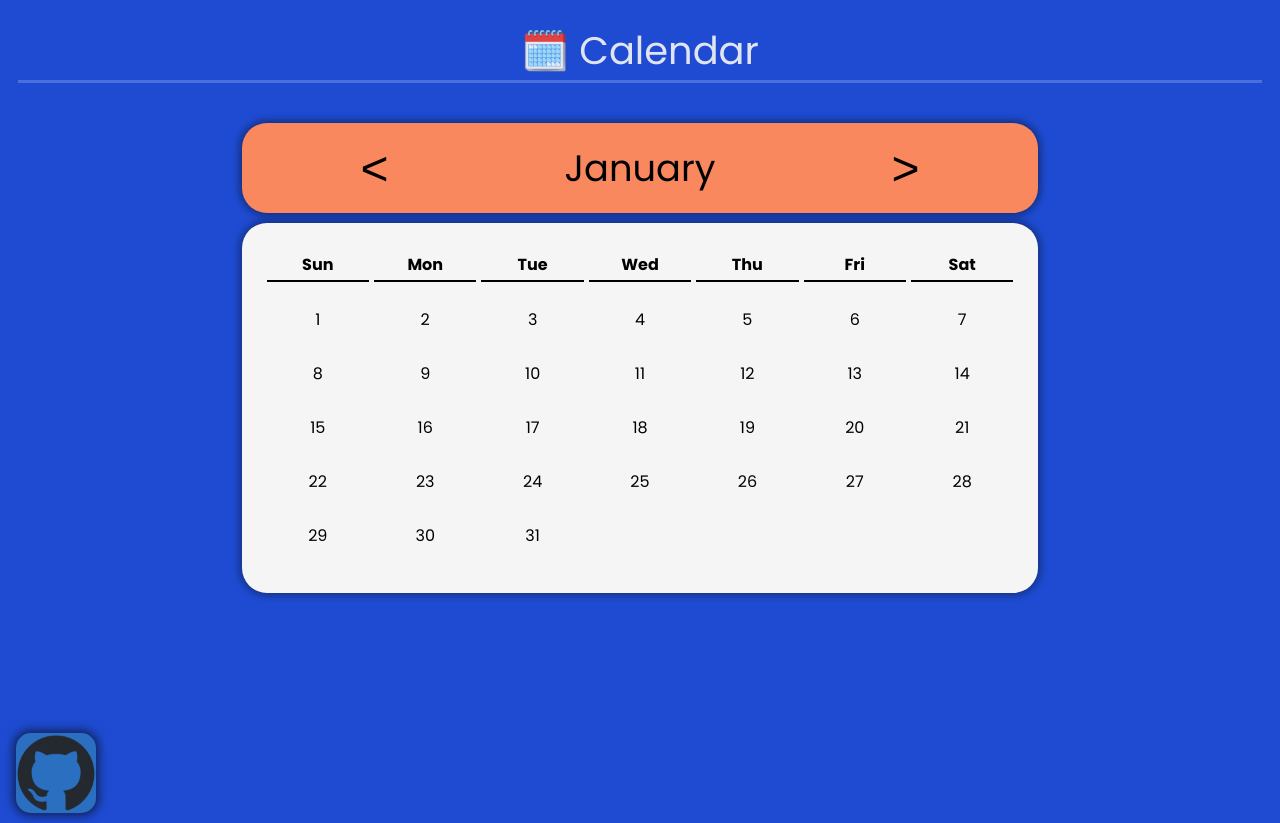
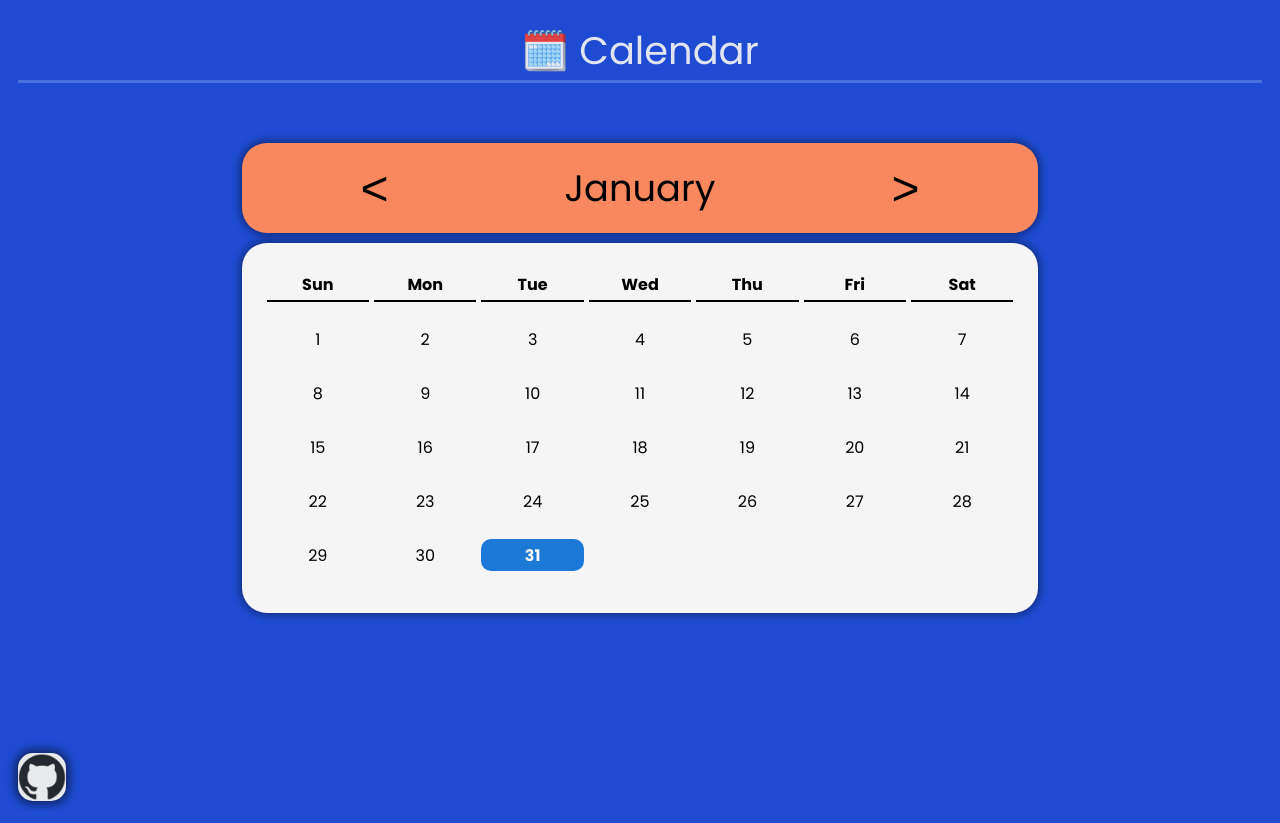
Before and after one commit to josemdc17/calendarapp, a React (Vite) app: page / in a window 1280 px wide. Built offline with nearby package versions, Linux system fonts and the light colour scheme.

Commit message:
fixed logic and styles

```diff
--- a/src/components/calendar.jsx
+++ b/src/components/calendar.jsx
@@ -1,6 +1,16 @@
 import { useState } from "react";
 
 const Calendar = () => {
+
+  let date = new Date();
+
+  let month = date.getMonth();
+
+
+
+  const [value, setValue] = useState(month)
+
+
   const monthDays = {
     0: { days: 31, name: "January", firstDay: 0 },
     1: { days: 28, name: "February", firstDay: 3 },
@@ -16,12 +26,6 @@ const Calendar = () => {
     11: { days: 31, name: "December", firstDay: 5 },
   };
 
-  let date = new Date();
-  let month = date.getMonth();
-  let day = date.getDate();
-
-  const [value, setValue] = useState(month)
-
   const moveBackward = () => {
     if(value !== 0){
       setValue(value - 1)
@@ -35,17 +39,19 @@ const Calendar = () => {
   }
 
   const listDays = [];
-
   const days = monthDays[value].days;
   const monthName = monthDays[value].name;
   const totalOfEmptyDays = monthDays[value].firstDay;
+  // for this system, the first day of the month will be equals to 0, since there will be be no day 0 in real life.
+  let day = date.getDate() - 1;
+
   let j = 0;
 
   for (let i = 0; i < (days + totalOfEmptyDays); i++) {
     if (i < totalOfEmptyDays) {
       listDays.push(<div key={i}></div>);
     } else {
-      if(i  === day + totalOfEmptyDays && value === month){
+      if(i === day + totalOfEmptyDays && value === month){
         listDays.push(<div className="days-item" id="presentDay" key={i}>{j + 1}</div>);
         j++;
       } else {
@@ -55,8 +61,6 @@ const Calendar = () => {
 
     }
   }
-
-  console.log(day)
 
   return (
     <div className="calendarWrapper">
--- a/src/index.css
+++ b/src/index.css
@@ -13,7 +13,7 @@ body {
   opacity: 0.9;
   text-align: center;
   margin-top: 20px;
-  margin-bottom: 40px;
+  margin-bottom: 60px;
   display: grid;
   place-content: center;
 }
@@ -110,31 +110,31 @@ button:hover {
   display: grid;
   grid-template-columns: 1fr 1fr;
   place-content: center;
-  transition: 2s;
-  width: 19em;
+  transition: 1s;
+  width: 11em;
 }
 
 .phrase {
   display: grid;
-  font-size: 1.3em;
+  font-size: 0.8em;
   opacity: 0;
   place-content: center;
-  text-align: center;
-  transition: 2s;
-  width: 11em;
+  text-align: left;
+  transition: 1s;
+  width: 10em;
 }
 
 .footerWrapper {
   cursor: pointer;
-  background-color: #2b70c0;
+  background-color: #e8e9eb;
   background-image: url("./assets/github-mark.png");
   background-size: cover;
   border-radius: 15px;
   box-shadow: 0 0 10px 3px rgba(5, 5, 5, 0.571);
   display: grid;
-  height: 5em;
+  height: 3em;
   place-content: center;
-  width: 5em;
+  width: 3em;
 }
 
 .mainFooterWrapper:hover {
```
